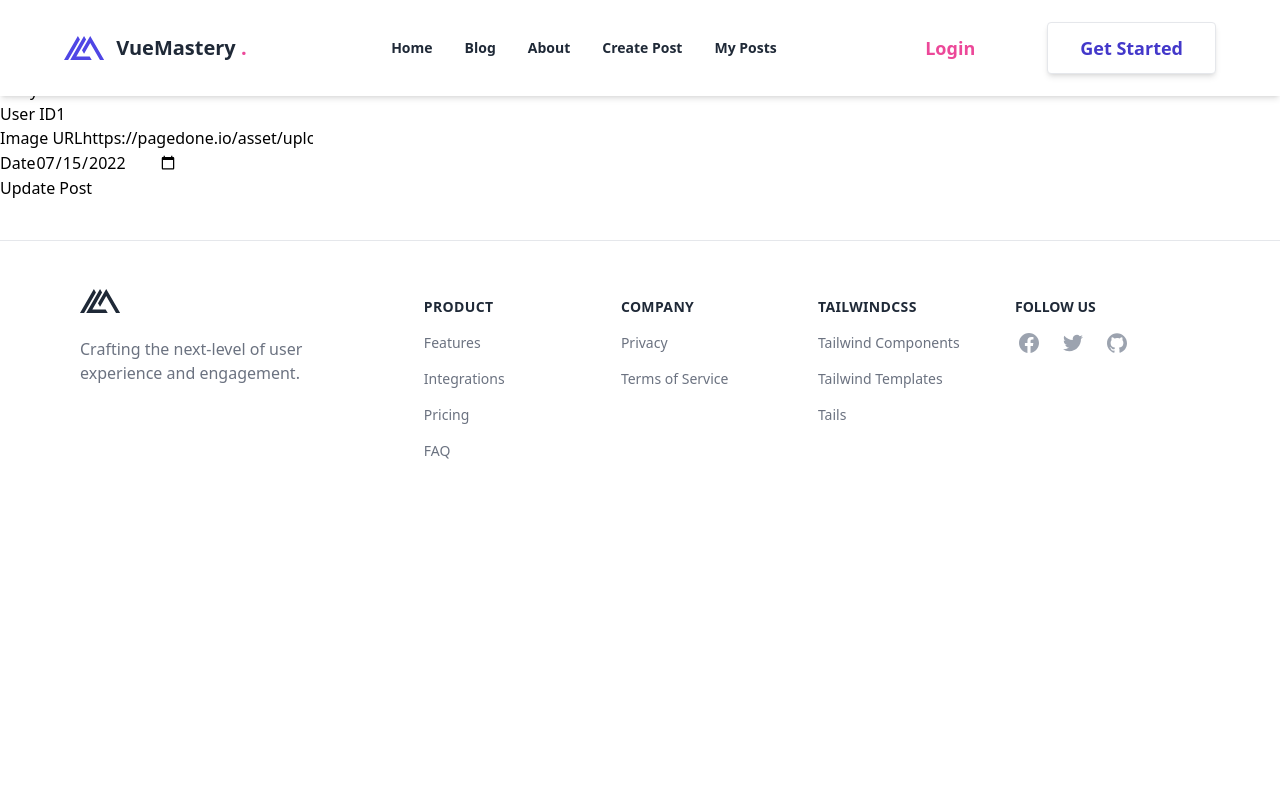
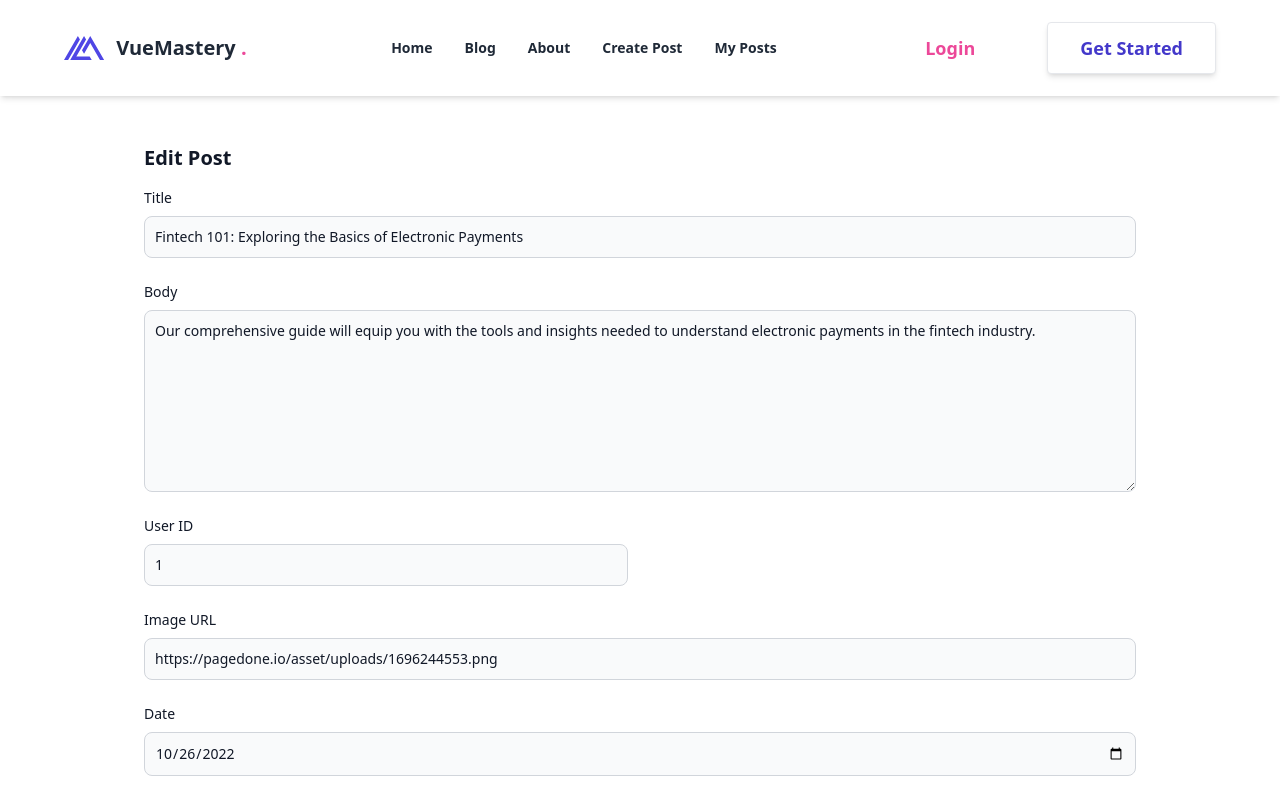
Before and after one commit to Hanane-Abounouh/vuemastery, a Vue app: page /edit/1 in a window 1280 px wide. Shown: the top 798 px of the page. Built offline with nearby package versions, Linux system fonts and the light colour scheme; data requests are answered from the project's data file.

Commit message:
modification

```diff
--- a/db.json
+++ b/db.json
@@ -6,7 +6,7 @@
       "body": "Our comprehensive guide will equip you with the tools and insights needed to understand electronic payments in the fintech industry.",
       "user": 1,
       "image": "https://pagedone.io/asset/uploads/1696244553.png",
-      "date": "2022-07-15"
+      "date": "2022-10-26"
     },
     {
       "id": "2",
@@ -100,6 +100,5 @@
       "author": "John Smith",
       "body": "I learned a lot from this post."
     }
-
   ]
 }
--- a/public/index.html
+++ b/public/index.html
@@ -7,7 +7,8 @@
     <link rel="icon" href="<%= BASE_URL %>favicon.ico">
     <title><%= htmlWebpackPlugin.options.title %></title>
     <!-- Ajoutez ceci dans le <head> de votre index.html -->
-<link rel="stylesheet" href="https://cdnjs.cloudflare.com/ajax/libs/font-awesome/6.0.0-beta3/css/all.min.css" integrity="sha384-k6RqeWeci5ZR/Lv4MR0sA0FfDOMKhtRL4gSwEupTR5aC1RmdX0haAZGJ8vjOUIr8" crossorigin="anonymous">
+<!-- index.html -->
+<link rel="stylesheet" href="https://cdnjs.cloudflare.com/ajax/libs/font-awesome/6.0.0-beta3/css/all.min.css">
 
   </head>
   <body>
--- a/src/components/posts/EditPost.vue
+++ b/src/components/posts/EditPost.vue
@@ -1,36 +1,43 @@
 <template>
-  <div>
-    <h2>Edit Post</h2>
+  <section class="bg-white dark:bg-gray-900 mt-20">
+    <div class="py-8 px-4 mx-auto max-w-5xl lg:py-16">
+      <h2 class="mb-4 text-xl font-bold text-gray-900 dark:text-white">Edit Post</h2>
       <form @submit.prevent="updatePost">
-      <div>
-        <label for="title">Title</label>
-        <input v-model="post.title" type="text" id="title" required />
+        <div class="grid gap-4 sm:grid-cols-2 sm:gap-6">
+          <div class="sm:col-span-2">
+            <label for="title" class="block mb-2 text-sm font-medium text-gray-900 dark:text-white">Title</label>
+            <input v-model="post.title" type="text" id="title" class="bg-gray-50 border border-gray-300 text-gray-900 text-sm rounded-lg focus:ring-primary-600 focus:border-primary-600 block w-full p-2.5 dark:bg-gray-700 dark:border-gray-600 dark:placeholder-gray-400 dark:text-white dark:focus:ring-primary-500 dark:focus:border-primary-500" placeholder="Type the title" required />
+          </div>
+          <div class="sm:col-span-2">
+            <label for="body" class="block mb-2 text-sm font-medium text-gray-900 dark:text-white">Body</label>
+            <textarea v-model="post.body" id="body" rows="8" class="bg-gray-50 border border-gray-300 text-gray-900 text-sm rounded-lg focus:ring-primary-600 focus:border-primary-600 block w-full p-2.5 dark:bg-gray-700 dark:border-gray-600 dark:placeholder-gray-400 dark:text-white dark:focus:ring-primary-500 dark:focus:border-primary-500" placeholder="Type the body" required></textarea>
           </div>
           <div>
-        <label for="body">Body</label>
-        <textarea v-model="post.body" id="body" required></textarea>
+            <label for="user" class="block mb-2 text-sm font-medium text-gray-900 dark:text-white">User ID</label>
+            <input v-model="post.user" type="number" id="user" class="bg-gray-50 border border-gray-300 text-gray-900 text-sm rounded-lg focus:ring-primary-600 focus:border-primary-600 block w-full p-2.5 dark:bg-gray-700 dark:border-gray-600 dark:placeholder-gray-400 dark:text-white dark:focus:ring-primary-500 dark:focus:border-primary-500" placeholder="Type the user ID" required />
           </div>
-      <div>
-        <label for="user">User ID</label>
-        <input v-model="post.user" type="number" id="user" required />
+          <div class="sm:col-span-2">
+            <label for="image" class="block mb-2 text-sm font-medium text-gray-900 dark:text-white">Image URL</label>
+            <input v-model="post.image" type="url" id="image" class="bg-gray-50 border border-gray-300 text-gray-900 text-sm rounded-lg focus:ring-primary-600 focus:border-primary-600 block w-full p-2.5 dark:bg-gray-700 dark:border-gray-600 dark:placeholder-gray-400 dark:text-white dark:focus:ring-primary-500 dark:focus:border-primary-500" placeholder="Type the image URL" />
           </div>
-      <div>
-        <label for="image">Image URL</label>
-        <input v-model="post.image" type="url" id="image" required />
+          <div class="sm:col-span-2">
+            <label for="date" class="block mb-2 text-sm font-medium text-gray-900 dark:text-white">Date</label>
+            <input v-model="post.date" type="date" id="date" class="bg-gray-50 border border-gray-300 text-gray-900 text-sm rounded-lg focus:ring-primary-600 focus:border-primary-600 block w-full p-2.5 dark:bg-gray-700 dark:border-gray-600 dark:placeholder-gray-400 dark:text-white dark:focus:ring-primary-500 dark:focus:border-primary-500" required />
           </div>
-      <div>
-        <label for="date">Date</label>
-        <input v-model="post.date" type="date" id="date" required />
         </div>
-      <button type="submit">Update Post</button>
+        <button type="submit" class="inline-flex items-center px-5 py-2.5 mt-4 sm:mt-6 text-sm font-medium text-center text-white bg-indigo-600 rounded-lg focus:ring-4 focus:ring-indigo-200 dark:focus:ring-indigo-900 hover:bg-indigo-800">
+          Update Post
+        </button>
       </form>
     </div>
+  </section>
 </template>
 
 <script>
 import { getPostById, updatePost } from '../../services/postService';
 
 export default {
+  name: 'EditPost',
   data() {
     return {
       post: {
@@ -58,3 +65,17 @@ export default {
   }
 };
 </script>
+
+<style scoped>
+button {
+  background-color: #4f46e5; /* Indigo color */
+  color: white;
+  border: none;
+  padding: 10px 20px;
+  cursor: pointer;
+}
+
+button:hover {
+  background-color: #4338ca; /* Darker indigo color */
+}
+</style>
```
Lines whose indentation alone changed are shown as unchanged.
